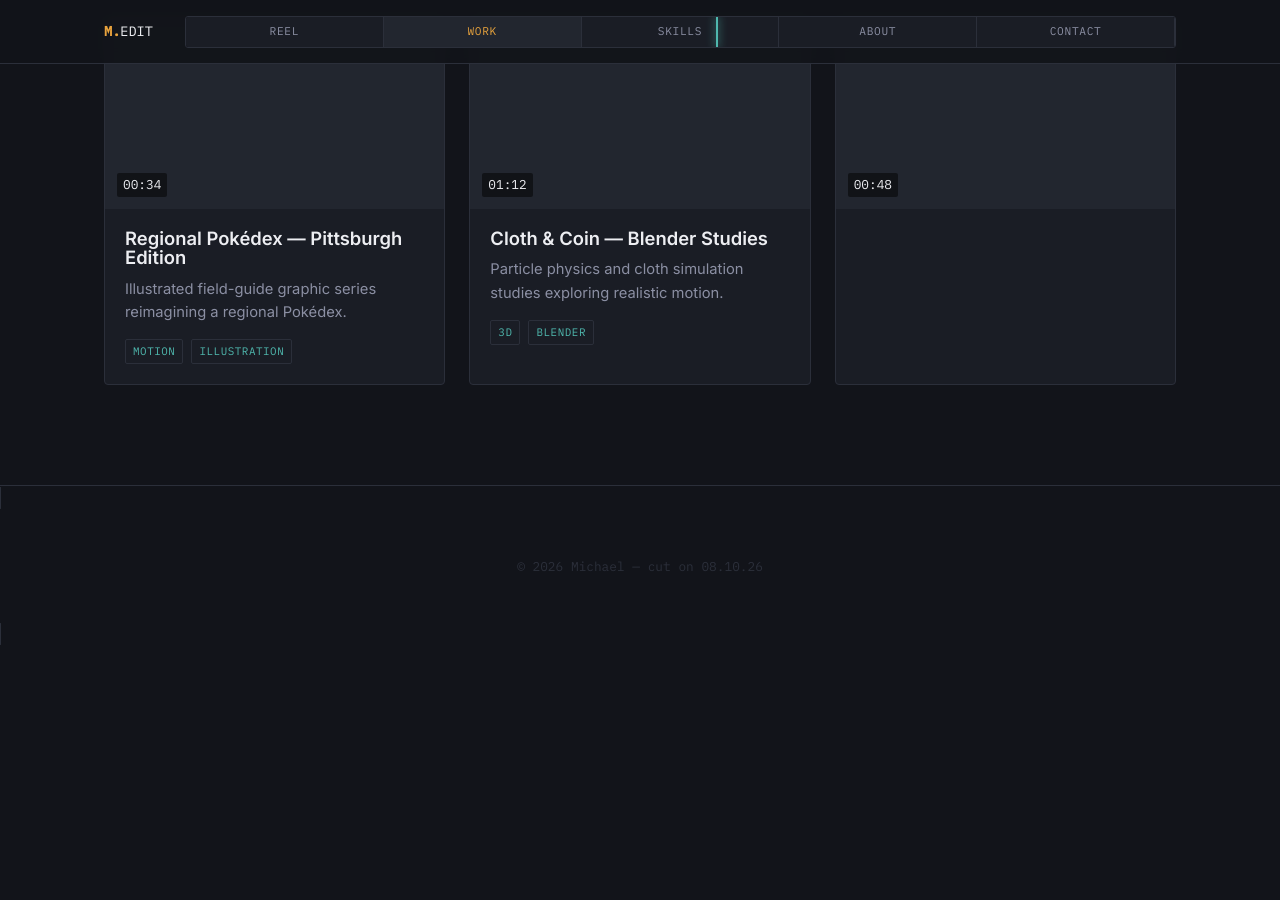
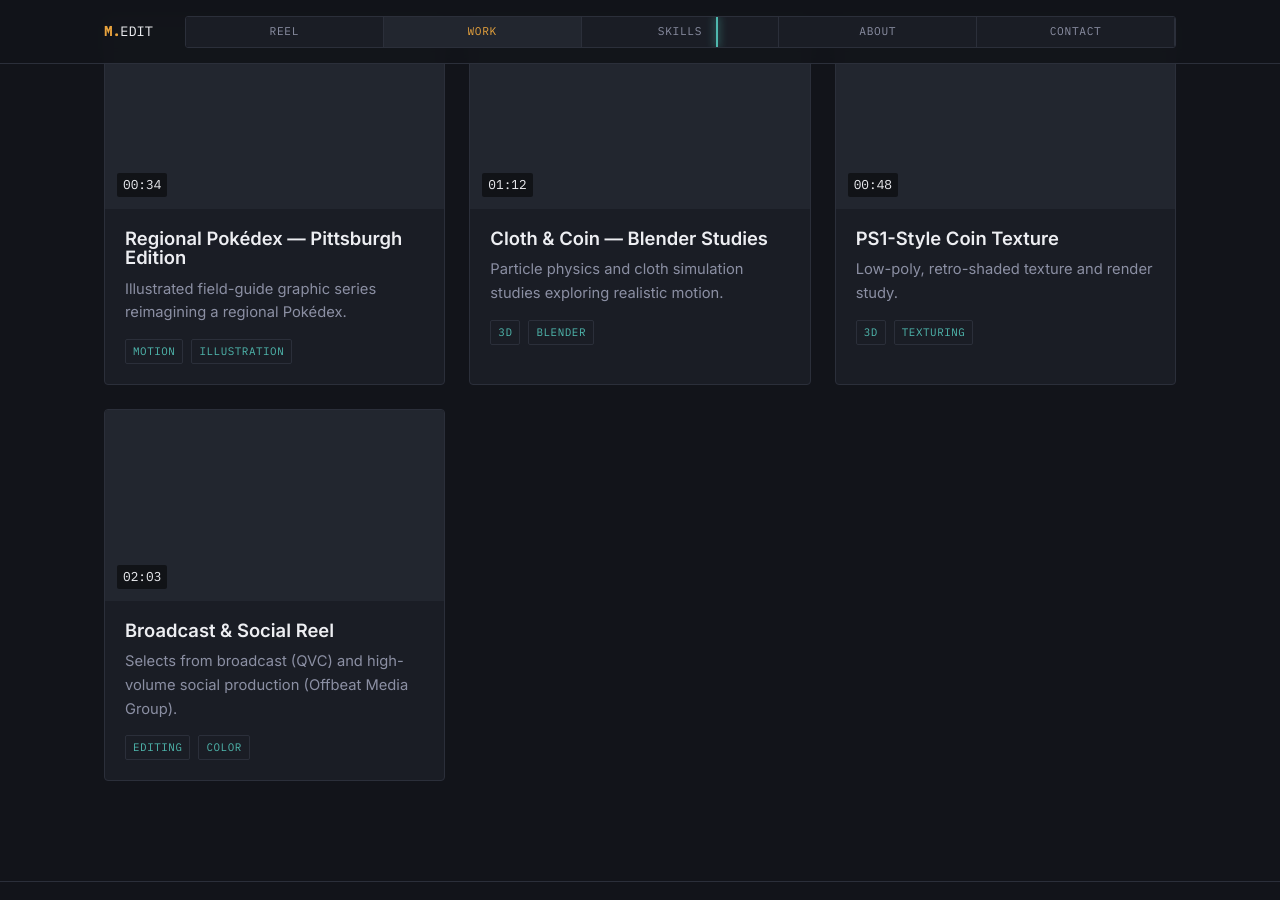
Before and after one commit to MFalcione115/portfolio-site, a Jekyll site: the page built from index.html, in a window 1280 px wide and 900 px high, scrolled down 1108 px. Built offline with Jekyll 4.4.1, drawn with Linux system fonts in a browser that asks for light colours; before the commit the page ends 1755 px from its top, so only the background shows below that; some of the changed text lies outside the part shown.

Commit message:
Update index.html

```diff
--- a/index.html
+++ b/index.html
@@ -69,3 +69,80 @@
       <a class="work-card" href="#">
         <div class="work-card__thumb"><span class="tc">00:48</span></div>
         <div class="work-card__body">
+          <h3>PS1-Style Coin Texture</h3>
+          <p>Low-poly, retro-shaded texture and render study.</p>
+          <div class="work-card__tags">
+            <span class="tag">3D</span>
+            <span class="tag">Texturing</span>
+          </div>
+        </div>
+      </a>
+
+      <a class="work-card" href="#">
+        <div class="work-card__thumb"><span class="tc">02:03</span></div>
+        <div class="work-card__body">
+          <h3>Broadcast &amp; Social Reel</h3>
+          <p>Selects from broadcast (QVC) and high-volume social production (Offbeat Media Group).</p>
+          <div class="work-card__tags">
+            <span class="tag">Editing</span>
+            <span class="tag">Color</span>
+          </div>
+        </div>
+      </a>
+    </div>
+  </div>
+</section>
+
+<section id="skills">
+  <div class="container">
+    <div class="section__head">
+      <div>
+        <span class="eyebrow">Kit</span>
+        <h2>Tools &amp; skills</h2>
+      </div>
+    </div>
+
+    <div class="skills-grid">
+      <div class="skill-block">
+        <span class="eyebrow">Edit &amp; finish</span>
+        <ul>
+          <li>Premiere Pro (primary NLE)</li>
+          <li>DaVinci Resolve</li>
+          <li>After Effects</li>
+          <li>Photoshop</li>
+        </ul>
+      </div>
+      <div class="skill-block">
+        <span class="eyebrow">Camera</span>
+        <ul>
+          <li>ARRI</li>
+          <li>RED</li>
+          <li>Sony</li>
+        </ul>
+      </div>
+      <div class="skill-block">
+        <span class="eyebrow">Motion &amp; 3D</span>
+        <ul>
+          <li>Blender</li>
+          <li>Motion graphics</li>
+          <li>Compositing</li>
+        </ul>
+      </div>
+      <div class="skill-block">
+        <span class="eyebrow">Pipeline</span>
+        <ul>
+          <li>Blackmagic</li>
+          <li>Vimeo</li>
+          <li>Solo end-to-end production</li>
+        </ul>
+      </div>
+    </div>
+  </div>
+</section>
+
+<section id="about">
+  <div class="container about">
+    <div class="section__head">
+      <div>
+        <span class="eyebrow">About</span>
+        <h2>Behind the cut</h2>
```
